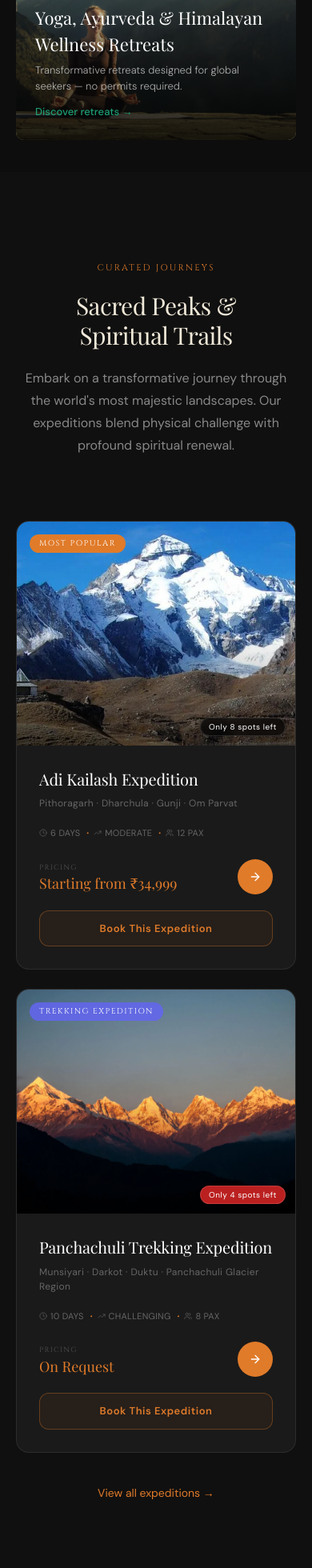
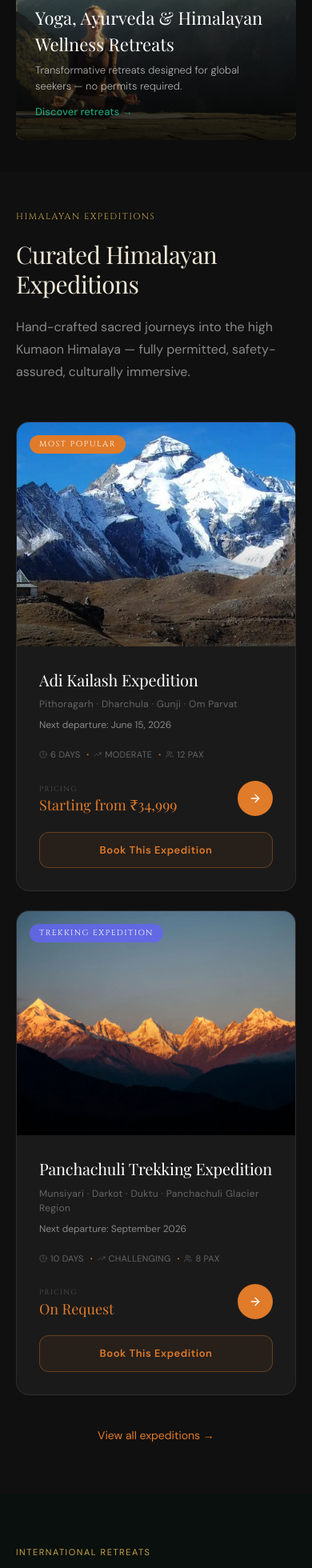
Before and after one commit to bhattpoms0-bit/himalayan-serenity, a React (Vite) app: page / in a window 390 px wide. Shown: the part 1325-3285 px from the top of the page at 80% size. Built offline with nearby package versions, Linux system fonts and the light colour scheme; a web font is replaced by a local one.

Commit message:
Homepage: Step 5 - brand story section, expedition heading updated, gaps fixed, urgency badges removed, footer international retreats added, final CTA background image

```diff
--- a/src/components/Footer.jsx
+++ b/src/components/Footer.jsx
@@ -18,6 +18,13 @@ const EXPLORATIONS = [
 const COMPANY_LINKS = [
   { label: 'Sustainability', href: '/sustainability' },
   { label: 'FAQ',            href: '/faq'            },
+]
+
+const INTERNATIONAL_RETREATS = [
+  { label: 'Panchachuli Himalayan Wellness Retreat', href: '/retreats/panchachuli-wellness'  },
+  { label: "Women's Sacred Himalaya Retreat",        href: '/retreats/womens-retreat'         },
+  { label: 'The Borderlands of the Himalaya',        href: '/retreats/borderlands-himalaya'   },
+  { label: 'Darma Valley Digital Detox',             href: '/retreats/darma-detox'            },
 ]
 
 const SOCIAL = [Globe, Mail, Share2]
@@ -77,7 +84,7 @@ export default function Footer() {
         viewport={{ once: true }}
         className="max-w-7xl mx-auto px-5 sm:px-8 lg:px-10 py-12 lg:py-20"
       >
-        <div className="grid grid-cols-1 sm:grid-cols-2 lg:grid-cols-3 gap-12 lg:gap-10">
+        <div className="grid grid-cols-1 sm:grid-cols-2 lg:grid-cols-4 gap-12 lg:gap-8">
 
           {/* ── Brand column ──────────────────────────────────────────────── */}
           <div>
@@ -133,6 +140,16 @@ export default function Footer() {
                 ))}
               </ul>
             </div>
+          </div>
+
+          {/* ── International Retreats column ─────────────────────────────── */}
+          <div>
+            <ColLabel>International Retreats</ColLabel>
+            <ul className="space-y-3.5">
+              {INTERNATIONAL_RETREATS.map(({ label, href }) => (
+                <FooterLink key={label} href={href}>{label}</FooterLink>
+              ))}
+            </ul>
           </div>
 
           {/* ── Newsletter + social column ────────────────────────────────── */}
--- a/src/components/Packages.jsx
+++ b/src/components/Packages.jsx
@@ -6,28 +6,28 @@ import { ArrowRight, Clock, TrendingUp, Users } from 'lucide-react'
 // ─── Data ─────────────────────────────────────────────────────────────────────
 const FEATURED = [
   {
-    tag:        'Most Popular',
-    title:      'Adi Kailash Expedition',
-    subtitle:   'Pithoragarh · Dharchula · Gunji · Om Parvat',
-    days:       6,
-    difficulty: 'Moderate',
-    people:     12,
-    spots:      8,
-    price:      'Starting from ₹34,999',
-    image:      '/images/packages/adi-kailash-base.webp',
-    link:       '/packages/adi-kailash-expedition',
+    tag:           'Most Popular',
+    title:         'Adi Kailash Expedition',
+    subtitle:      'Pithoragarh · Dharchula · Gunji · Om Parvat',
+    days:          6,
+    difficulty:    'Moderate',
+    people:        12,
+    nextDeparture: 'Next departure: June 15, 2026',
+    price:         'Starting from ₹34,999',
+    image:         '/images/packages/adi-kailash-base.webp',
+    link:          '/packages/adi-kailash-expedition',
   },
   {
-    tag:        'Trekking Expedition',
-    title:      'Panchachuli Trekking Expedition',
-    subtitle:   'Munsiyari · Darkot · Duktu · Panchachuli Glacier Region',
-    days:       10,
-    difficulty: 'Challenging',
-    people:     8,
-    spots:      4,
-    price:      'On Request',
-    image:      '/images/packages/panchachuli-real.webp',
-    link:       '/packages/panchachuli-expedition',
+    tag:           'Trekking Expedition',
+    title:         'Panchachuli Trekking Expedition',
+    subtitle:      'Munsiyari · Darkot · Duktu · Panchachuli Glacier Region',
+    days:          10,
+    difficulty:    'Challenging',
+    people:        8,
+    nextDeparture: 'Next departure: September 2026',
+    price:         'On Request',
+    image:         '/images/packages/panchachuli-real.webp',
+    link:          '/packages/panchachuli-expedition',
   },
   {
     tag:      'Couples & Photographers',
@@ -217,10 +217,15 @@ function PackageCard({ pkg, large = false, index = 0 }) {
 
           {pkg.subtitle && (
             <p
-              className="font-sans mb-5"
+              className={`font-sans ${pkg.nextDeparture ? 'mb-2' : 'mb-5'}`}
               style={{ fontSize: 12, color: '#666666', letterSpacing: '0.03em' }}
             >
               {pkg.subtitle}
+            </p>
+          )}
+          {pkg.nextDeparture && (
+            <p className="font-sans mb-5" style={{ fontSize: 12, color: 'rgba(255,255,255,0.48)' }}>
+              {pkg.nextDeparture}
             </p>
           )}
 
@@ -306,7 +311,7 @@ export default function Packages() {
   const headerInView = useInView(headerRef, { once: true, margin: '-80px' })
 
   return (
-    <section className="bg-brand-dark-2 py-28 lg:py-36">
+    <section className="bg-brand-dark-2 pt-12 pb-16">
       <div className="max-w-7xl mx-auto px-5 sm:px-8 lg:px-10">
 
         {/* ── Section header ─────────────────────────────────────────────── */}
@@ -315,25 +320,28 @@ export default function Packages() {
           initial={{ opacity: 0, y: 24 }}
           animate={headerInView ? { opacity: 1, y: 0 } : {}}
           transition={{ duration: 0.7, ease: EASE }}
-          className="text-center mb-20"
+          className="mb-12"
+          style={{ textAlign: 'left', maxWidth: 700 }}
         >
           <p
             className="mb-5 uppercase"
-            style={{ fontFamily: '"Cinzel", serif', fontSize: 11, letterSpacing: '0.2em', color: '#e07b2a' }}
+            style={{ fontFamily: '"Cinzel", serif', fontSize: 11, letterSpacing: '0.14em', color: '#C8A44B' }}
           >
-            Curated Journeys
+            Himalayan Expeditions
           </p>
 
-          <h2 className="font-serif text-brand-cream mb-5 leading-tight tracking-[-0.02em] text-3xl sm:text-4xl lg:text-5xl">
-            Sacred Peaks &amp; Spiritual Trails
+          <h2
+            className="font-serif text-brand-cream mb-5 leading-tight tracking-[-0.02em] text-3xl sm:text-4xl lg:text-5xl"
+            style={{ textAlign: 'left' }}
+          >
+            Curated Himalayan Expeditions
           </h2>
 
           <p
-            className="font-sans mx-auto text-center leading-[1.75]"
-            style={{ fontSize: 16, color: '#888888', maxWidth: '36rem' }}
+            className="font-sans leading-[1.75]"
+            style={{ fontSize: 16, color: '#888888', maxWidth: '560px', textAlign: 'left' }}
           >
-            Embark on a transformative journey through the world's most majestic landscapes.
-            Our expeditions blend physical challenge with profound spiritual renewal.
+            Hand-crafted sacred journeys into the high Kumaon Himalaya — fully permitted, safety-assured, culturally immersive.
           </p>
         </motion.div>
 
--- a/src/components/WhyChooseUs.jsx
+++ b/src/components/WhyChooseUs.jsx
@@ -111,7 +111,9 @@ export default function WhyChooseUs() {
           animate={headerInView ? { opacity: 1, y: 0 } : {}}
           transition={{ duration: 0.7, ease: EASE }}
         >
-          <p className="section-tag mb-5">Why Choose Us</p>
+          <span style={{ color: '#C8A44B', fontSize: 11, textTransform: 'uppercase', letterSpacing: '0.14em', display: 'block', marginBottom: 12 }}>
+            WHY CHOOSE US
+          </span>
           <h2
             className="font-serif text-brand-cream leading-tight tracking-[-0.02em] mb-5 text-3xl sm:text-4xl lg:text-5xl"
           >
--- a/src/pages/Home.jsx
+++ b/src/pages/Home.jsx
@@ -101,14 +101,14 @@ export default function Home() {
         <section id="packages-section" aria-label="Packages"><Packages /></section>
 
         {/* ── International Retreats Preview ────────────────────────────── */}
-        <section aria-label="International Retreats" className="bg-[#0a100d] py-16">
+        <section aria-label="International Retreats" className="bg-[#0a100d] pt-16 pb-16">
           <div className="max-w-7xl mx-auto px-5 sm:px-8 lg:px-10">
 
             {/* Header */}
-            <div className="text-center mb-16">
-              <p className="font-sans text-[10px] uppercase tracking-[0.2em] text-[#1D9E75] mb-5">
-                International Retreats · Yoga · Meditation · Ayurveda
-              </p>
+            <div className="mb-16">
+              <span style={{ color: '#C8A44B', fontSize: 11, textTransform: 'uppercase', letterSpacing: '0.14em', display: 'block', marginBottom: 12 }}>
+                International Retreats
+              </span>
               <h2 className="font-serif text-brand-cream text-3xl sm:text-4xl lg:text-5xl leading-tight tracking-[-0.02em]">
                 Heal in the world's most sacred mountains
               </h2>
@@ -209,6 +209,57 @@ export default function Home() {
         </section>
 
         <section aria-label="Why Choose Us"><WhyChooseUs /></section>
+
+        {/* ── Brand Story ──────────────────────────────────────────────────── */}
+        <section aria-label="Brand Story" className="bg-brand-dark" style={{ paddingTop: '64px', paddingBottom: '80px' }}>
+          <div className="max-w-7xl mx-auto px-5 sm:px-8 lg:px-10">
+            <div className="flex flex-col md:flex-row" style={{ minHeight: 480 }}>
+
+              {/* Left column — image */}
+              <div className="w-full md:w-1/2 overflow-hidden rounded-[8px]" style={{ minHeight: 280 }}>
+                {/* TODO: replace with Trishul or Om Parvat image if a higher-res version is added */}
+                <img
+                  src="/images/om-parvat-shrine.webp"
+                  alt="Om Parvat sacred shrine, Himalayan pilgrimage Kumaon Uttarakhand"
+                  className="w-full h-[280px] md:h-full object-cover"
+                  loading="lazy"
+                />
+              </div>
+
+              {/* Right column — text */}
+              <div
+                className="w-full md:w-1/2 flex flex-col justify-center px-6 py-10 md:px-12 md:py-16"
+              >
+                <span style={{ color: '#C8A44B', fontSize: 11, textTransform: 'uppercase', letterSpacing: '0.14em', display: 'block', marginBottom: 16 }}>
+                  OUR PHILOSOPHY
+                </span>
+
+                <h2 className="font-serif text-white" style={{ fontSize: 36, lineHeight: 1.2, marginBottom: 20 }}>
+                  Where the Sacred Meets the Summit
+                </h2>
+
+                <div style={{ width: 40, height: 2, background: '#C8A44B', display: 'block', marginBottom: 24 }} />
+
+                <p className="font-sans" style={{ fontSize: 15, color: 'rgba(255,255,255,0.62)', lineHeight: 1.75, marginBottom: 16 }}>
+                  In the shadow of the world's highest peaks, spirituality is not a practice — it is the very air one breathes. Our journeys are curated to facilitate an internal ascent as profound as the physical climb.
+                </p>
+
+                <p className="font-sans" style={{ fontSize: 15, color: 'rgba(255,255,255,0.62)', lineHeight: 1.75, marginBottom: 32 }}>
+                  We invite you to step into the sacred spaces where the veil between the earthly and the divine is at its thinnest.
+                </p>
+
+                <Link
+                  to="/about"
+                  style={{ color: '#C8A44B', fontSize: 13, textTransform: 'uppercase', letterSpacing: '0.08em', fontWeight: 500, textDecoration: 'none' }}
+                >
+                  Discover our story →
+                </Link>
+              </div>
+
+            </div>
+          </div>
+        </section>
+
         <section aria-label="Testimonials"><Testimonials /></section>
         <section aria-label="Call to Action"><CTASection /></section>
       </main>
```
Also changed, not shown: src/components/CTASection.jsx (+10 -1 lines).
